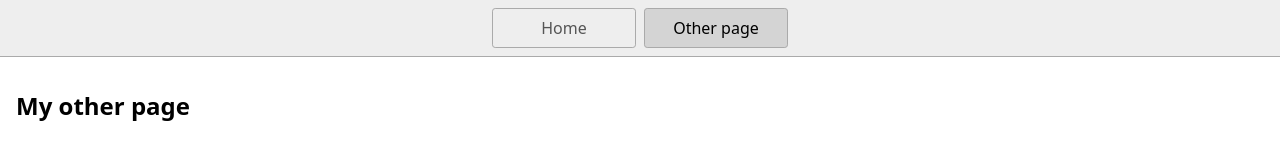
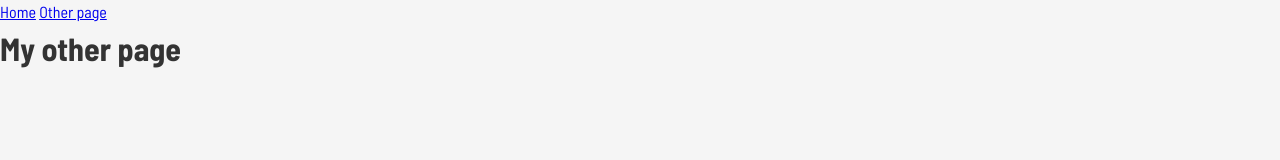
Before and after one commit to MANISHKENGUVA/stackblitz-starters-81ihjp1j, a website: page page2.html in a window 1280 px wide. Drawn offline with Linux system fonts and the light colour scheme.

Commit message:
helllo world

```diff
--- a/styles.css
+++ b/styles.css
@@ -1,46 +1,58 @@
+@import url('https://fonts.googleapis.com/css2?family=Barlow+Semi+Condensed:wght@200;300;400;700&display=swap');
+
 * {
   box-sizing: border-box;
+  padding: 0;
+  margin: 0;
 }
 
 body {
-  margin: 0;
-  font-family: system-ui, sans-serif;
-  color: black;
-  background-color: white;
+  font-family: 'Barlow Semi Condensed', sans-serif; /* Changed to use the imported font */
+  font-size: 16px;
+  line-height: 1.5;
+  color: #333;
+  background: #f5f5f5;
 }
 
-nav {
-  display: flex;
-  flex-wrap: wrap;
-  align-items: center;
-  justify-content: center;
-  padding: 0.5rem;
-  gap: 0.5rem;
-  border-bottom: solid 1px #aaa;
-  background-color: #eee;
+.container {
+  max-width: 960px;
+  margin: 100px auto;
+  padding: 10px;
+  display: grid;
+  grid-template-columns:  repeat(3,1fr) ;
+  gap:10px;
+
+
+  /*grid-auto-rows:minmax(5/0px,50px);*/
+  /*grid-template-rows: repeat(3,1fr) ;*/
 }
+.item4 {
+    grid-area: item4;
+}
+/*.container div:nth-child(4){*/
+/*    grid-column: span 2;*/
+/*}*/
 
-nav a {
-  display: inline-block;
-  min-width: 9rem;
-  padding: 0.5rem;
-  border-radius: 0.2rem;
-  border: solid 1px #aaa;
-  text-align: center;
-  text-decoration: none;
-  color: #555;
+.item {
+  background: steelblue;
+  color: #fff;
+  font-size: 20px;
+  padding: 20px;
+
+  border: skyblue 1px solid;
+  text-align: center; /* Centered text */
 }
+ /* .item:nth-of-type(4){
+   /*grid-column-start: 1;*/
+   /*grid-column-end: 3;*/
+    /* grid-column: 1/span 2;
+    grid-row:span 2;
 
-nav a[aria-current='page'] {
-  color: #000;
-  background-color: #d4d4d4;
-}
+ } */
 
-main {
-  padding: 1rem;
-}
 
-h1 {
-  font-weight: bold;
-  font-size: 1.5rem;
-}
+ @media(max-width:500px){
+   .container{
+    background-color: black;
+   }
+ }
```
